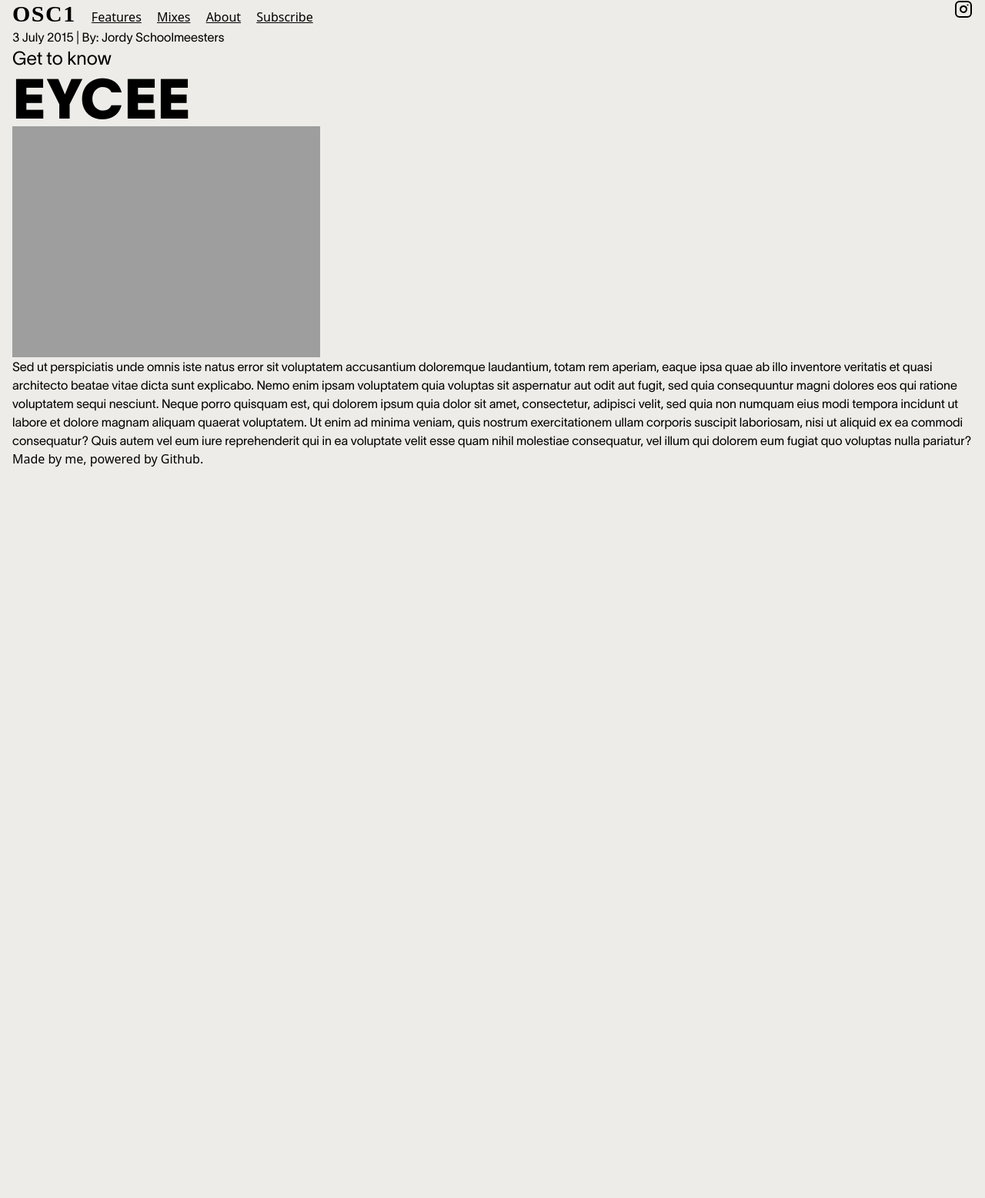
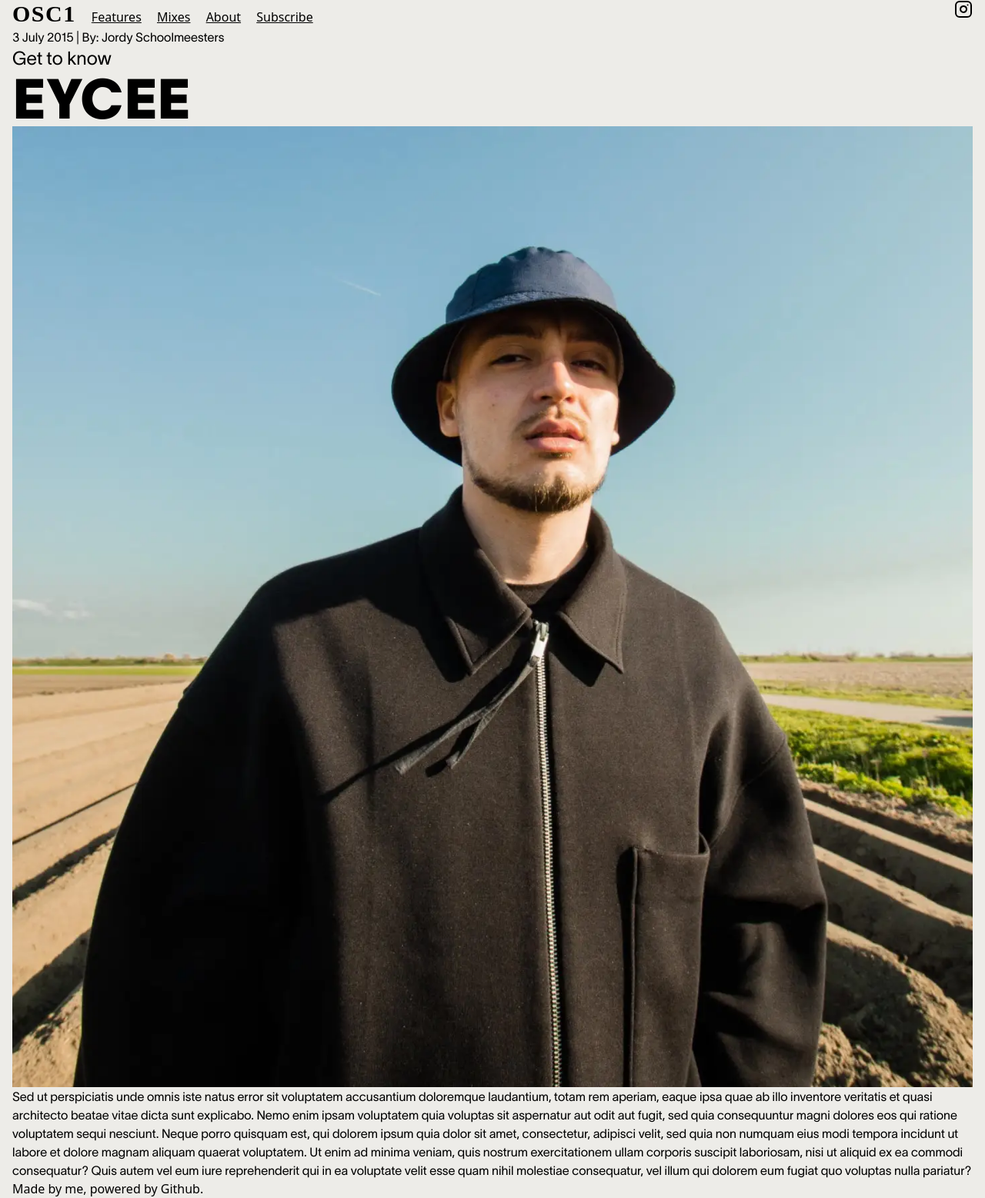
Before and after one commit to osc1blog/osc1blog.github.io, a Jekyll site: the page built from _posts/2015-7-3-eycee.md, in a window 1280 px wide. Shown: the whole page at 77% size. Built offline with Jekyll 4.4.1, drawn with Linux system fonts in a browser that asks for light colours; nearby versions of some CDN libraries; some web fonts are replaced; before the commit the page ends 900 px from its top, so only the background shows below that.

Commit message:
Update post.html

```diff
--- a/_layouts/post.html
+++ b/_layouts/post.html
@@ -9,7 +9,7 @@ layout: default
     {% assign parts = page.title | split: ": " %}
     <h3 class="text-2xl font-['Lausanne-300']">{{ parts.first }}</h3>
     <h1 class="post-title font-['Lausanne-1000'] uppercase text-7xl">{{ parts.last }}</h1>
-    <img src="url('{{ post.image | relative_url }}')" />
+    <img src="{{ page.image | relative_url }}" />
   </header>
 
   <article class="post-content">
```
